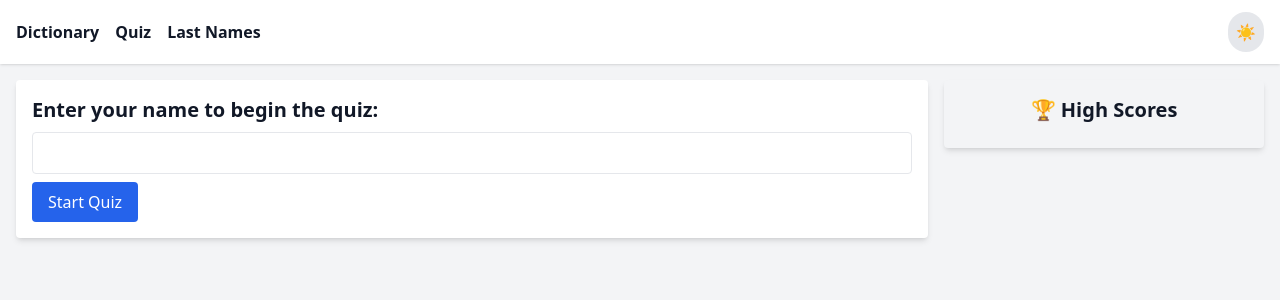
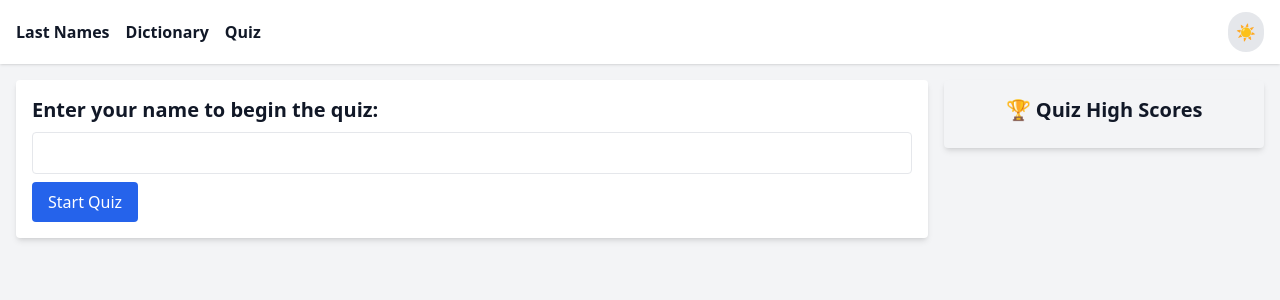
Before and after one commit to askbobo/app, a React (Create React App) app: page /quiz in a window 1280 px wide. Shown: the top 300 px of the page. Built offline with nearby package versions, Linux system fonts and the light colour scheme.

Commit message:
small changes

```diff
--- a/public/index.html
+++ b/public/index.html
@@ -3,7 +3,7 @@
   <head>
     <meta charset="UTF-8" />
     <meta name="viewport" content="width=device-width, initial-scale=1.0" />
-    <title>Multilingual Dictionary + Quiz</title>
+    <title>AskBobo.AI</title>
   </head>
   <body>
     <div id="root"></div>
--- a/src/App.tsx
+++ b/src/App.tsx
@@ -1,5 +1,4 @@
-
-import { BrowserRouter as Router, Routes, Route, Link } from 'react-router-dom';
+import {BrowserRouter as Router, Routes, Route, Link} from 'react-router-dom';
 import Dictionary from './components/Dictionary';
 import DarkModeToggle from './components/DarkModeToggle';
 import Quiz from './components/Quiz';
@@ -10,14 +9,15 @@ function App() {
     return (
         <Router>
             <div className="min-h-screen bg-gray-100 dark:bg-gray-900 text-gray-900 dark:text-white">
+
                 {/* Navigation Bar */}
                 <nav className="flex justify-between items-center px-4 py-3 bg-white dark:bg-gray-800 shadow">
                     <div className="flex gap-4">
+                        <Link to="/last-name" className="font-bold hover:underline">Last Names</Link>
                         <Link to="/" className="font-bold hover:underline">Dictionary</Link>
                         <Link to="/quiz" className="font-bold hover:underline">Quiz</Link>
-<Link to="/last-name" className="font-bold hover:underline">Last Names</Link>
                     </div>
-          <DarkModeToggle />
+                    <DarkModeToggle/>
                 </nav>
 
                 {/* Page Content */}
@@ -25,13 +25,13 @@ function App() {
                     <div className="flex flex-col lg:flex-row gap-4">
                         <div className="flex-grow">
                             <Routes>
-<Route path="/last-name" element={<LastName />} />
-                <Route path="/" element={<Dictionary />} />
-                <Route path="/quiz" element={<Quiz />} />
+                                <Route path="/last-name" element={<LastName/>}/>
+                                <Route path="/" element={<Dictionary/>}/>
+                                <Route path="/quiz" element={<Quiz/>}/>
                             </Routes>
                         </div>
                         <div className="w-full lg:w-80">
-              <HighScores />
+                            <HighScores/>
                         </div>
                     </div>
                 </div>
--- a/src/components/HighScores.tsx
+++ b/src/components/HighScores.tsx
@@ -16,7 +16,7 @@ const HighScores = () => {
 
   return (
     <div className="p-4 bg-gray-100 dark:bg-gray-800 rounded shadow-md w-full max-w-xs">
-      <h2 className="text-xl font-bold mb-2 text-center">🏆 High Scores</h2>
+      <h2 className="text-xl font-bold mb-2 text-center">🏆 Quiz High Scores</h2>
       <ul className="space-y-1">
         {scores.map((entry, i) => (
           <li key={i} className="flex justify-between">
--- a/src/components/WordCard.tsx
+++ b/src/components/WordCard.tsx
@@ -1,11 +1,13 @@
-import { DictionaryEntry } from '../types';
+import {DictionaryEntry} from '../types';
 
-const WordCard = ({ entry }: { entry: DictionaryEntry }) => (
+const WordCard = ({entry}: { entry: DictionaryEntry }) => (
     <div className="p-4 border rounded-lg bg-white dark:bg-gray-800 dark:text-white">
         <h2 className="text-xl font-bold">{entry.English}</h2>
-    <p><strong>Russian:</strong> {entry.Russian}</p>
+
         <p><strong>Latin:</strong> {entry.Latin}</p>
         <p><strong>Bukharian:</strong> {entry.Bukharian}</p>
+        <hr/>
+        <p><strong>Russian:</strong> {entry.Russian}</p>
         <p className="italic text-sm">({entry.Type})</p>
     </div>
 );
```
Also changed, not shown: package.json (+10 -6 lines), 2 other files (tests, documents, lock files or other folders). Lines whose indentation alone changed are shown as unchanged.
